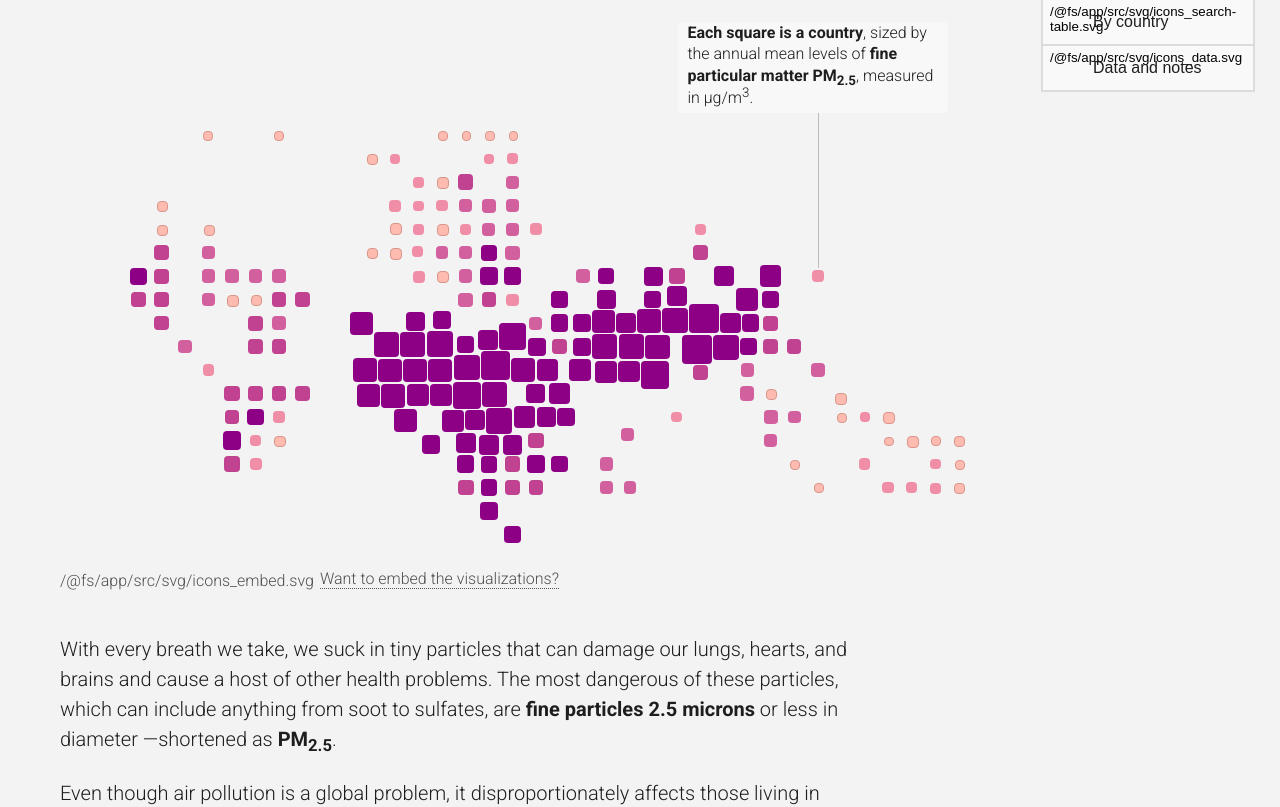
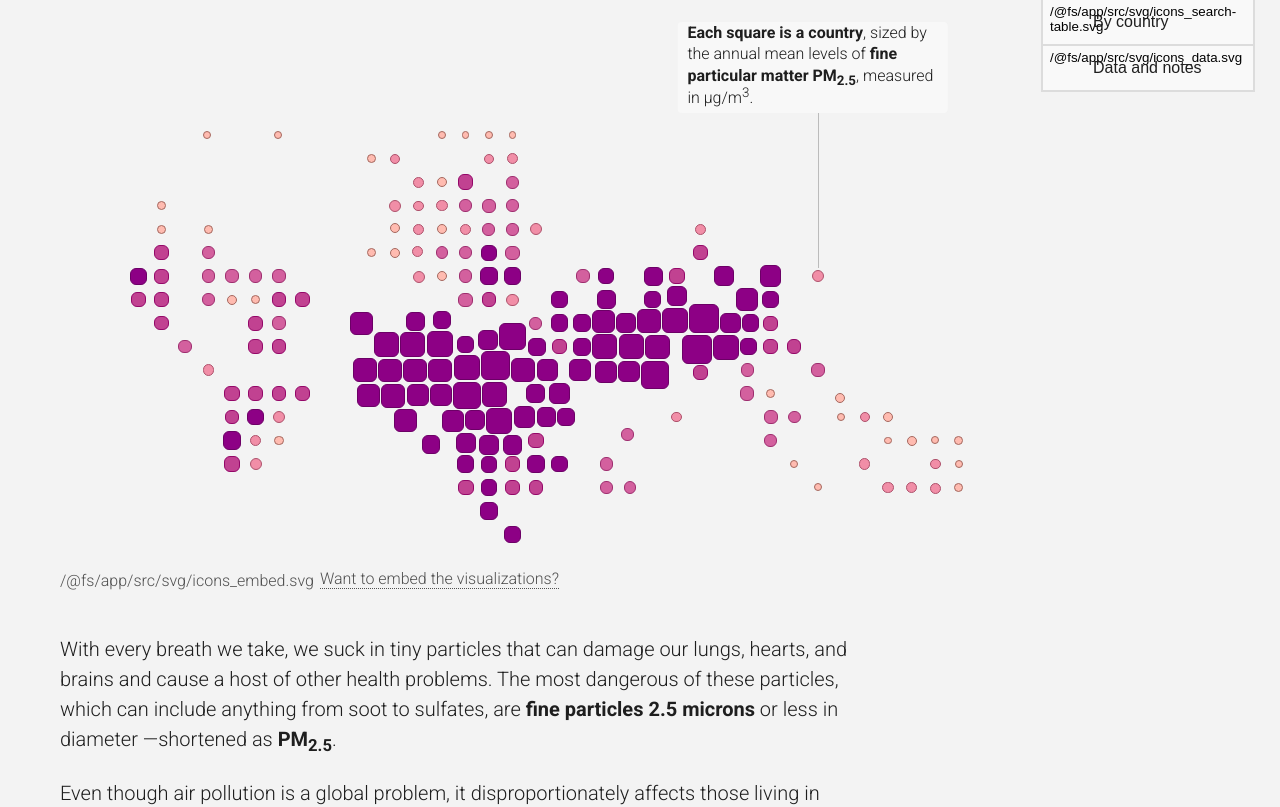
Before and after one commit to UNEP/air-pollution-action-note, a Svelte app in the folder app/: page / in a window 1280 px wide. Shown: the part 780-1587 px from the top of the page. Built offline with nearby package versions, Linux system fonts and the light colour scheme; some icons are missing.

Commit message:
ADD borders depending on deltaE

```diff
--- a/app/src/components/maps/Cartogram.svelte
+++ b/app/src/components/maps/Cartogram.svelte
@@ -43,8 +43,6 @@
   export var annotationShowing: boolean = false;
   export var legendTitle: string;
   export var slug: string;
-
-  console.log(slug);
 
   const title = legendTitle
     .replaceAll("\\<.*?\\>", "")
@@ -123,11 +121,9 @@
   $: cartogramData.sort((a,b) => a.y - b.y);
 
   const tileBorder = (color: string, type: string) => {
-    if (type === 'pm25' && color === "#ffbbb0"){
-      return (`1.5px solid ${chroma(color).darken(0.75)}`);
-    }
-    else if (type === 'health' && color === "#ffcb5b") {
-      return (`1.5px solid ${chroma(color).darken(1)}`);
+    if (type === 'pm25' || type === 'health') {
+      const darken = 40 / chroma.deltaE(color, '#F9F9F9');
+      return (`1px solid ${chroma(color).darken(darken)}`);
     }
     else
       return (`none`);
@@ -303,7 +299,7 @@
 
   .country {
     position: absolute;
-    border-radius: 4px;
+    border-radius: 6px;
     min-width: 7.5px;
     min-height: 7.5px;
     cursor: pointer;
@@ -313,6 +309,7 @@
     will-change: opacity, background-color, border-radius;
     background: grey;
     outline-color: black;
+    box-sizing: border-box;
   }
 
   .cartogram-resizing .country {
@@ -367,6 +364,6 @@
   }
 
   .country--shadow {
-    box-shadow: 0 3px 10px rgb(0 0 0 / 0.4);
+    box-shadow: 0 0 1rem rgb(0 0 0 / 0.25);
   }
 </style>
```
